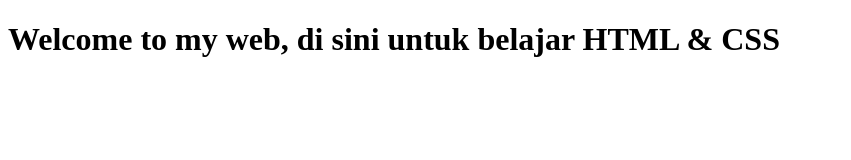
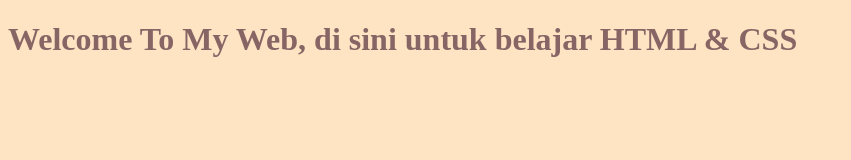
Before and after one commit to maurischakirei/latihan01, a plain HTML site: page index.html in a window 1280 px wide. Shown: the whole page, without its empty margins (0-851 px from the left). Drawn offline with Linux system fonts and the light colour scheme.

Commit message:
ganti warna text and background

```diff
--- a/index.html
+++ b/index.html
@@ -4,8 +4,16 @@
     <meta charset="UTF-8">
     <meta name="viewport" content="width=device-width, initial-scale=1.0">
     <title>Maurischa Kirei - CSS</title>
+
+    <style>
+
+body {
+    color:rgb(136, 101, 101); background-color: bisque;
+}
+
+    </style>
 </head>
 <body>
-    <h1>Welcome to my web, di sini untuk belajar HTML & CSS</h1>
+    <h1>Welcome To My Web, di sini untuk belajar HTML & CSS</h1>
 </body>
 </html>
```
